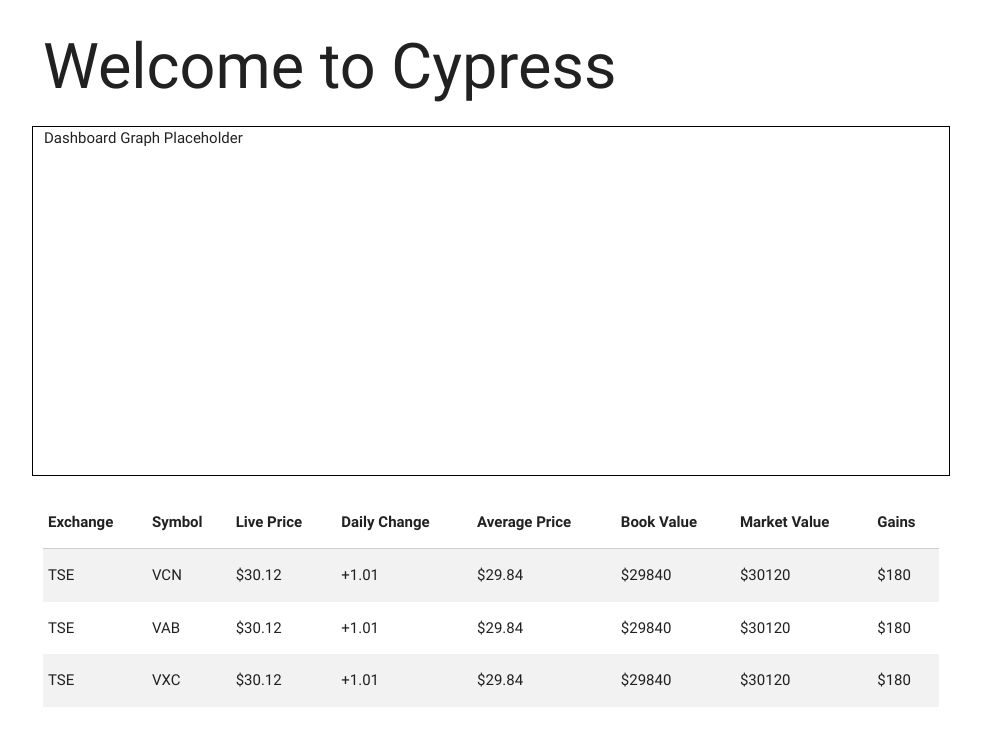
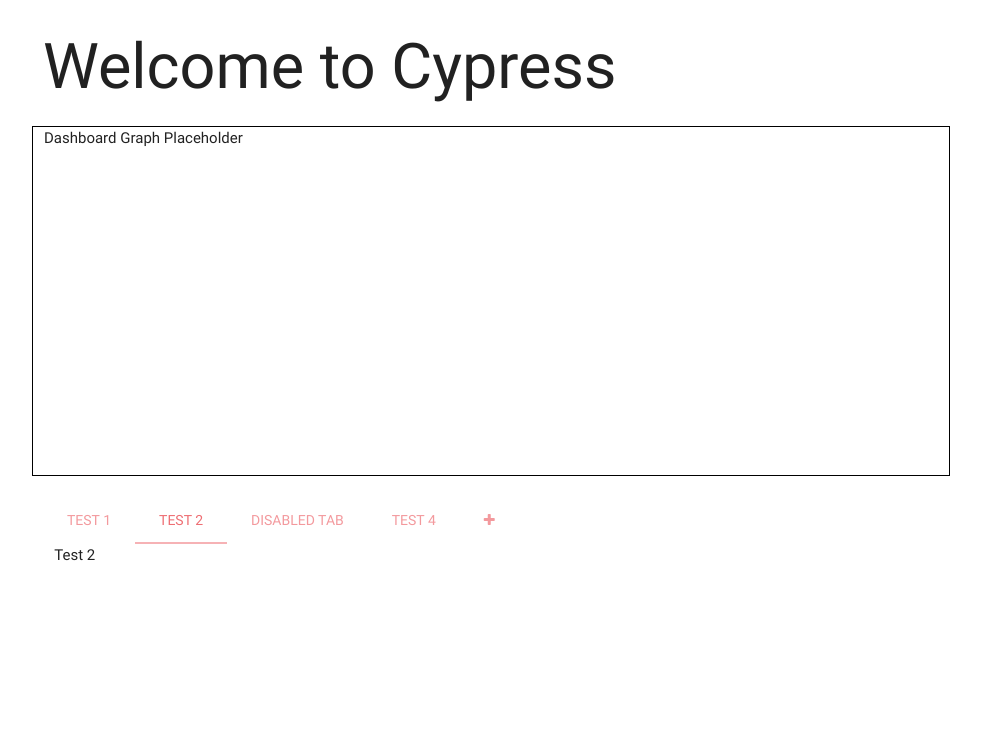
Before and after one commit to peter-yhc/cypress, an Angular app: page / in a window 1280 px wide. Shown: the top 746 px of the page, without its empty margins (149-1130 px from the left). Built offline with nearby package versions, Linux system fonts and the light colour scheme; what angular2-materialize would draw is missing.

Commit message:
Replace table with sample tab. Added font-awesome.

```diff
--- a/package.json
+++ b/package.json
@@ -23,6 +23,7 @@
     "@angular/router": "^4.2.4",
     "angular2-materialize": "^15.1.10",
     "core-js": "^2.4.1",
+    "font-awesome": "^4.7.0",
     "hammerjs": "^2.0.8",
     "jquery": "^2.2.4",
     "materialize-css": "^0.100.2",
--- a/src/app/account-overview/account-overview.component.html
+++ b/src/app/account-overview/account-overview.component.html
@@ -1,51 +1,20 @@
 <div class="row">
     <div class="col s12">
-        <table class="striped">
-            <thead>
-            <tr>
-                <th>Exchange</th>
-                <th>Symbol</th>
-                <th>Live Price</th>
-                <th>Daily Change</th>
-                <th>Average Price</th>
-                <th>Book Value</th>
-                <th>Market Value</th>
-                <th>Gains</th>
-            </tr>
-            </thead>
-
-            <tbody>
-            <tr>
-                <td>TSE</td>
-                <td>VCN</td>
-                <td>$30.12</td>
-                <td>+1.01</td>
-                <td>$29.84</td>
-                <td>$29840</td>
-                <td>$30120</td>
-                <td>$180</td>
-            </tr>
-            <tr>
-                <td>TSE</td>
-                <td>VAB</td>
-                <td>$30.12</td>
-                <td>+1.01</td>
-                <td>$29.84</td>
-                <td>$29840</td>
-                <td>$30120</td>
-                <td>$180</td>
-            </tr>
-            <tr>
-                <td>TSE</td>
-                <td>VXC</td>
-                <td>$30.12</td>
-                <td>+1.01</td>
-                <td>$29.84</td>
-                <td>$29840</td>
-                <td>$30120</td>
-                <td>$180</td>
-            </tr>
-            </tbody>
-        </table>
+        <ul class="tabs">
+            <li class="tab"><a href="#test1">Test 1</a></li>
+            <li class="tab"><a class="active" href="#test2">Test 2</a></li>
+            <li class="tab disabled"><a href="#test3">Disabled Tab</a></li>
+            <li class="tab"><a href="#test4">Test 4</a></li>
+            <li class="tab">
+                <a href="#test5">
+                    <i class="fa fa-plus" aria-hidden="true"></i>
+                </a>
+            </li>
+        </ul>
+        <div id="test1" class="col s12">Test 1</div>
+        <div id="test2" class="col s12">Test 2</div>
+        <div id="test3" class="col s12">Test 3</div>
+        <div id="test4" class="col s12">Test 4</div>
+        <div id="test5" class="col s12">Test 5<i class="fa fa-plus" aria-hidden="true"></i></div>
     </div>
 </div>
```
Also changed, not shown: .angular-cli.json, 1 other file (tests, documents, lock files or other folders).
